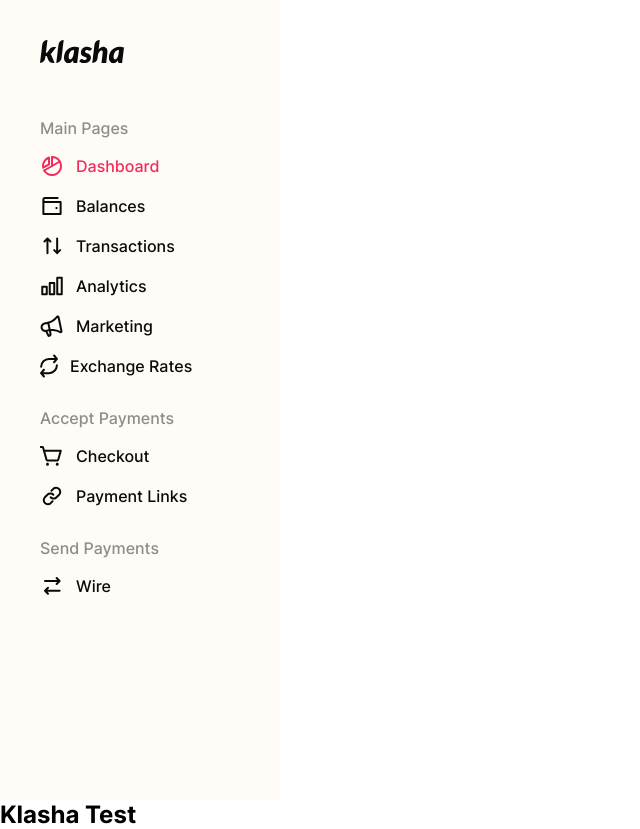
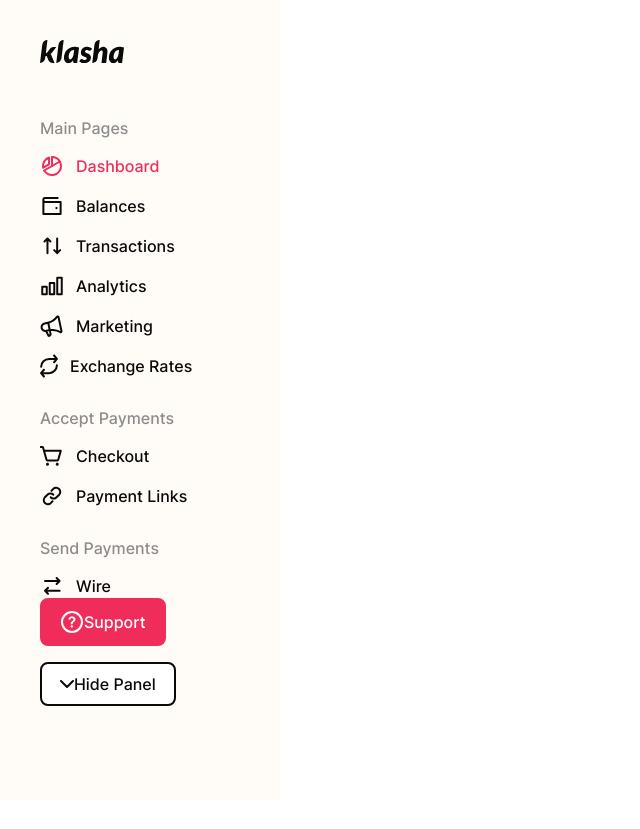
Before and after one commit to Taiwobello/klasha-assessment, a Next.js app: page / in a window 1280 px wide. Shown: the whole page, without its empty margins (0-640 px from the left). After the commit the page ends 800 px from the top, so only its background shows below. Built offline with nearby package versions, Linux system fonts and the light colour scheme.

Commit message:
add sidebar collapse functionality

```diff
--- a/src/components/layout/Layout.module.scss
+++ b/src/components/layout/Layout.module.scss
@@ -1,4 +1,5 @@
 .app-layout {
+  display: flex;
   .logo {
     margin-bottom: 2rem;
   }
@@ -8,6 +9,14 @@
     width: 28rem;
     min-height: 100vh;
     background-color: #fffbf7;
+    position: fixed;
+    top: 0;
+    left: 0rem;
+    transition: 0.3s ease-out;
+
+    &.collapse {
+      transform: translateX(-21rem);
+    }
 
     .title {
       color: #8d8d8d;
--- a/src/components/layout/Layout.tsx
+++ b/src/components/layout/Layout.tsx
@@ -1,10 +1,10 @@
 /* eslint-disable @next/next/no-img-element */
-import Image from "next/image";
-import React from "react";
+import React, { useState } from "react";
 import styles from "./Layout.module.scss";
 import { navLinks } from "@/utils/constants";
 import Link from "next/link";
 import { useRouter } from "next/router";
+import Button from "../button/Button";
 
 interface AppLayoutProps {
   children: JSX.Element | JSX.Element[];
@@ -14,9 +14,17 @@
   const { children } = props;
   const router = useRouter();
   const { pathname } = router;
+
+  const [collapse, setCollapse] = useState(false);
+
   return (
     <section className={styles["app-layout"]}>
-      <nav className={styles["side-nav"]}>
+      <div className={styles["sidebar-wrapper"]}>
+        <nav
+          className={[styles["side-nav"], collapse ? styles.collapse : ""].join(
+            " "
+          )}
+        >
           <img src="/icons/logo.svg" alt="logo" className={styles.logo} />
           {navLinks.map((link, index) => (
             <div key={index}>
@@ -38,7 +46,47 @@
               </div>
             </div>
           ))}
+          <div>
+            <Button type="accent" className={styles["support-btn"]}>
+              <img
+                src="/icons/question-mark.svg"
+                alt="question"
+                className="generic-icon large margin-right-small"
+              />
+              Support
+            </Button>
+
+            <Button
+              className="vertical-margin-medium"
+              onClick={() => setCollapse(true)}
+            >
+              <img
+                src="/icons/dropdown.svg"
+                alt="left"
+                className={[styles["left-arrow"], "margin-right-small"].join(
+                  " "
+                )}
+              />{" "}
+              Hide Panel
+            </Button>
+          </div>
         </nav>
+        <Button
+          className={[
+            "vertical-margin-medium",
+            styles["right-btn"],
+            collapse && styles.active,
+          ].join(" ")}
+          onClick={() => setCollapse(false)}
+          iconOnly
+        >
+          <img
+            src="/icons/dropdown.svg"
+            alt="right"
+            className={[styles["right-arrow"]].join(" ")}
+          />{" "}
+        </Button>
+      </div>
       <main>{children}</main>
     </section>
   );
```
Also changed, not shown: public/icons/dropdown.svg (added), public/icons/question-mark.svg (added). Lines whose indentation alone changed are shown as unchanged.
